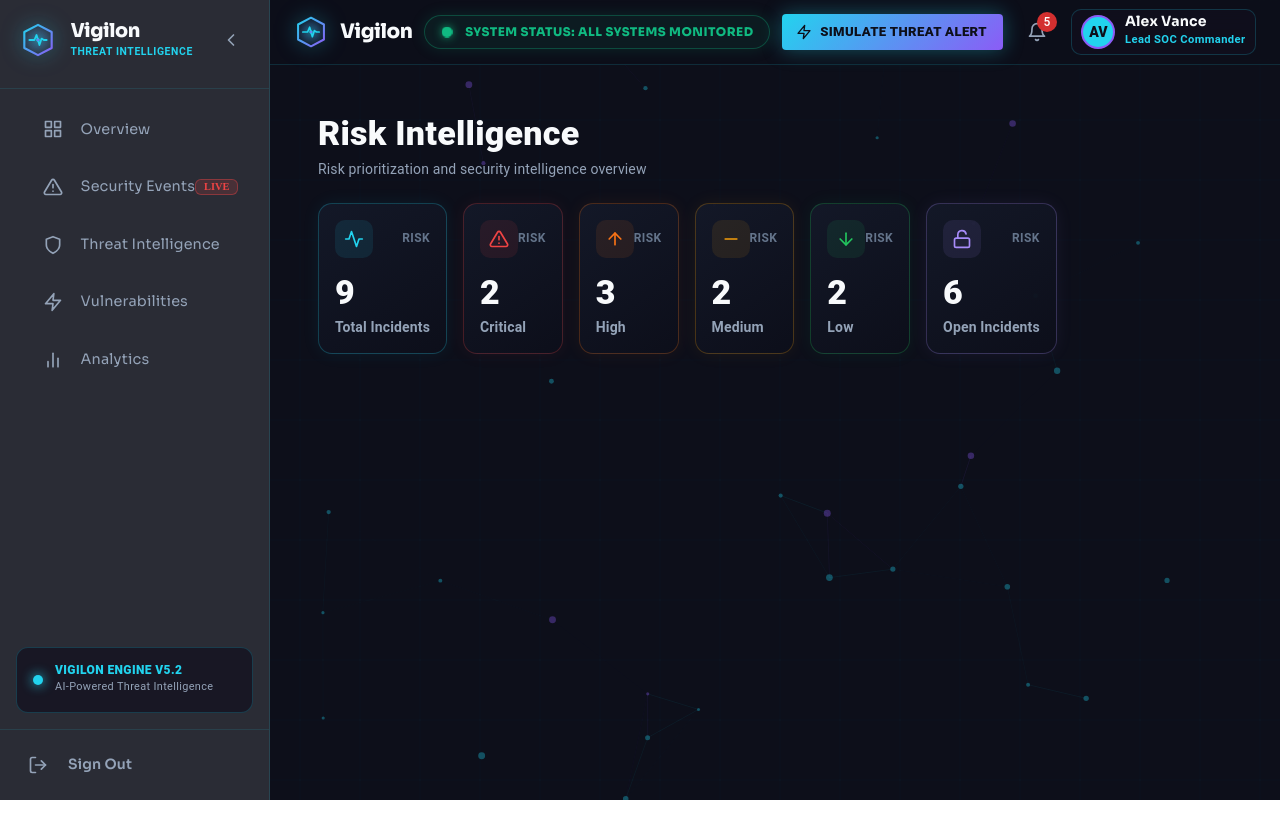
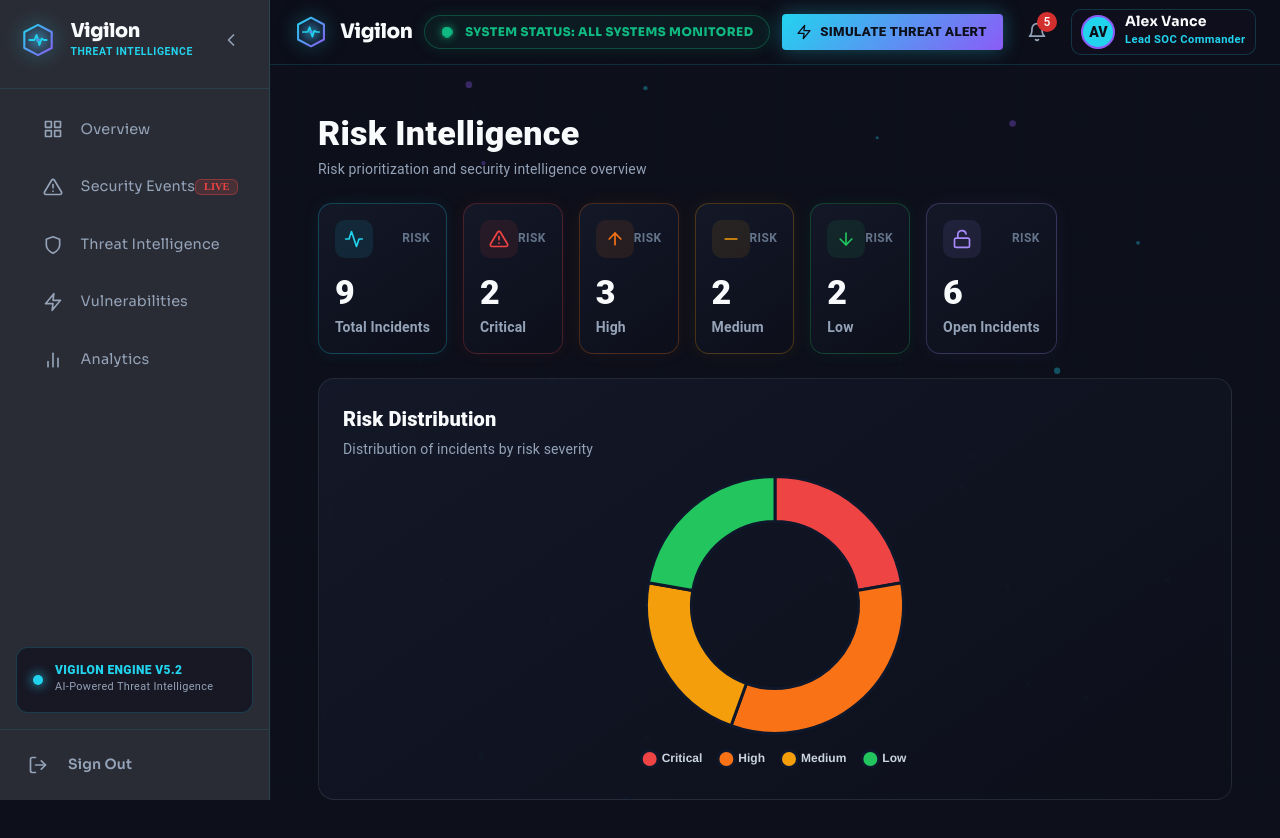
Before and after one commit to Narnesowmya/Data_visualization_frontend_Team--A, a React (Vite) app: page /dashboard/risk-intelligence in a window 1280 px wide. Shown: the top 838 px of the page. Before the commit the page ends 800 px from the top, so only its background shows below. Built offline with nearby package versions, Linux system fonts and the light colour scheme; no server answers.

Commit message:
navya task2 milestone3

```diff
--- /dev/null
+++ b/src/components/RiskDistributionChart.jsx
@@ -0,0 +1,129 @@
+import React from 'react';
+import {
+  Chart as ChartJS,
+  ArcElement,
+  Tooltip,
+  Legend
+} from 'chart.js';
+import { Doughnut } from 'react-chartjs-2';
+import { Box, Paper, Typography } from '@mui/material';
+
+ChartJS.register(
+  ArcElement,
+  Tooltip,
+  Legend
+);
+
+export default function RiskDistributionChart({
+  stats = {},
+  loading = false
+}) {
+  const data = {
+    labels: ['Critical', 'High', 'Medium', 'Low'],
+    datasets: [
+      {
+        data: [
+          stats.critical ?? 0,
+          stats.high ?? 0,
+          stats.medium ?? 0,
+          stats.low ?? 0
+        ],
+        backgroundColor: [
+          '#EF4444',
+          '#F97316',
+          '#F59E0B',
+          '#22C55E'
+        ],
+        borderColor: '#0F172A',
+        borderWidth: 3,
+        hoverOffset: 8
+      }
+    ]
+  };
+
+  const options = {
+    responsive: true,
+    maintainAspectRatio: false,
+    cutout: '65%',
+    plugins: {
+      legend: {
+        position: 'bottom',
+        labels: {
+          color: '#CBD5E1',
+          padding: 18,
+          usePointStyle: true,
+          pointStyle: 'circle',
+          font: {
+            size: 12,
+            weight: '600'
+          }
+        }
+      },
+      tooltip: {
+        callbacks: {
+          label: function (context) {
+            const value = context.raw ?? 0;
+            return ` ${context.label}: ${value}`;
+          }
+        }
+      }
+    }
+  };
+
+  return (
+    <Paper
+      elevation={0}
+      sx={{
+        mt: 3,
+        p: 3,
+        borderRadius: '16px',
+        background:
+          'linear-gradient(145deg, rgba(20, 25, 40, 0.96), rgba(13, 15, 26, 0.96))',
+        border: '1px solid rgba(148, 163, 184, 0.15)',
+        minHeight: 400
+      }}
+    >
+      <Box sx={{ mb: 2 }}>
+        <Typography
+          variant="h6"
+          sx={{
+            color: '#F8FAFC',
+            fontWeight: 800
+          }}
+        >
+          Risk Distribution
+        </Typography>
+
+        <Typography
+          variant="body2"
+          sx={{
+            color: '#94A3B8',
+            mt: 0.5
+          }}
+        >
+          Distribution of incidents by risk severity
+        </Typography>
+      </Box>
+
+      <Box
+        sx={{
+          height: 300,
+          display: 'flex',
+          alignItems: 'center',
+          justifyContent: 'center'
+        }}
+      >
+        {loading ? (
+          <Typography sx={{ color: '#94A3B8' }}>
+            Loading risk distribution...
+          </Typography>
+        ) : (
+          <Doughnut
+            data={data}
+            options={options}
+          />
+        )}
+      </Box>
+    </Paper>
+  );
+}
--- a/src/pages/RiskIntelligence.jsx
+++ b/src/pages/RiskIntelligence.jsx
@@ -1,10 +1,9 @@
 import React from 'react';
 import { Box, Typography } from '@mui/material';
 import RiskOverviewCards from '../components/RiskOverviewCards.jsx';
+import RiskDistributionChart from '../components/RiskDistributionChart.jsx';
 
 export default function RiskIntelligence() {
-  // Milestone 3 Risk Overview data
-  // These values will be connected to the backend later.
   const riskStats = {
     totalIncidents: 9,
     critical: 2,
@@ -16,6 +15,7 @@ export default function RiskIntelligence() {
 
   return (
     <Box sx={{ p: { xs: 2, md: 3 } }}>
+
       {/* Page Header */}
       <Box sx={{ mb: 3 }}>
         <Typography
@@ -44,6 +44,13 @@ export default function RiskIntelligence() {
         stats={riskStats}
         loading={false}
       />
+
+      {/* Task 2 — Risk Distribution */}
+      <RiskDistributionChart
+        stats={riskStats}
+        loading={false}
+      />
+
     </Box>
   );
 }
```
